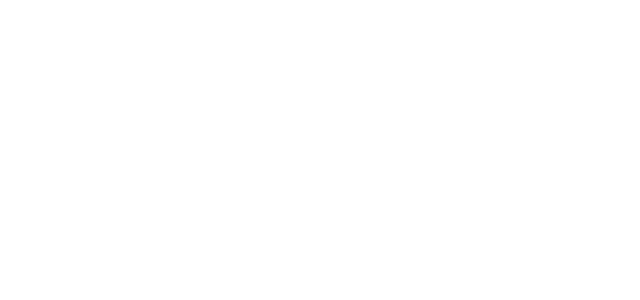
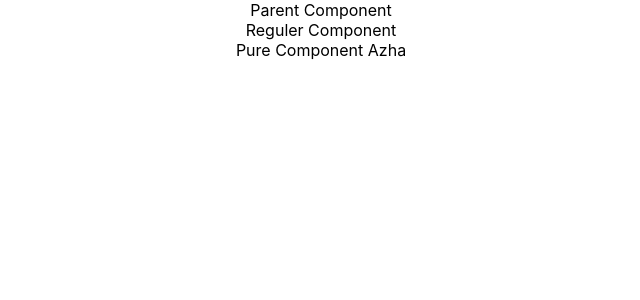
Before and after one commit to azhafth/percobaan, a React (Create React App) app: page / in a window 1280 px wide. Shown: the top 300 px of the page, without its empty margins (319-959 px from the left). Built offline with nearby package versions, Linux system fonts and the light colour scheme.

Commit message:
perubahan hari ini

```diff
--- a/src/App.js
+++ b/src/App.js
@@ -1,8 +1,13 @@
 import React, { Component } from 'react';
 // import logo from './logo.svg';
 import './App.css';
+import PureComp from './components/PureComp';
+import ParentComp from './components/ParentComp';
+// import FragmentDemo from './components/FragmentDemo';
+// import Table from './components/Table';
+// import LifecycleA from './components/LifecycleA';
 // import Form from './components/Form';
-// import Greet from './components/Greet'
+// impo rt Greet from './components/Greet'
 // import Welcome from './components/Welcome'
 // import Hello from './components/Hello'
 // import Message from './components/Message'
@@ -24,6 +29,11 @@
   render() {
   return (
     <div className="App">
+      <ParentComp/>
+      {/* <PureComp/> */}
+      {/* <Table/> */}
+      {/* <FragmentDemo/> */}
+      {/* <LifecycleA/> */}
       {/* <Form/> */}
       {/* <h1 className='error'>Error</h1> */}
       {/* <h1 className={styles.success}>Success</h1> */}
--- /dev/null
+++ b/src/components/FragmentDemo.js
@@ -0,0 +1,12 @@
+import React from 'react'
+
+function FragmentDemo(){
+    return (
+        <React.Fragment>
+        <h1>FragmentDemo</h1>
+        <p>This Describe the Fragment Demo Component</p>
+        </React.Fragment>
+    )
+}
+
+export default FragmentDemo
--- /dev/null
+++ b/src/components/ParentComp.js
@@ -0,0 +1,33 @@
+import React, {Component} from 'react'
+import RegComp from './RegComp'
+import PureComp from './PureComp'
+
+class ParentComp extends Component {
+    constructor (props) {
+        super(props)
+
+        this.state = {
+            name: 'ahza'
+        }
+    }
+    componentDidMount(){
+        setInterval(() => {
+            this.setState({
+                name : 'Azha'
+            })
+        }, 2000)
+    }
+    render (){
+        return (
+           <div>
+            Parent Component
+            <RegComp name={this.state.name}></RegComp>
+            <PureComp name={this.state.name}></PureComp>
+           </div>
+
+        )
+    }
+
+}
+
+export default ParentComp
--- /dev/null
+++ b/src/components/PureComp.js
@@ -0,0 +1,11 @@
+import React, { PureComponent } from 'react';
+
+class PureComp extends PureComponent {
+  render() {
+    return (
+      <div> Pure Component {this.props.name}</div>
+    );
+  }
+}
+
+export default PureComp;
--- /dev/null
+++ b/src/components/RegComp.js
@@ -0,0 +1,13 @@
+import React,{ Component } from 'react'
+
+class RegComp extends Component {
+    render (){
+        return (
+            <div>
+                Reguler Component
+            </div>
+        )
+    }
+}
+
+export default RegComp
--- /dev/null
+++ b/src/components/Table.js
@@ -0,0 +1,16 @@
+import React from 'react'
+import Columns from './Columns'
+
+function Table (){
+    return (
+        <table>
+            <tbody>
+                <tr>
+                    <Columns/>
+                </tr>
+            </tbody>
+        </table>
+    )
+}
+
+export default Table
```
Also changed, not shown: src/components/Columns.js (added, +12 -0 lines), src/components/LifecycleA.js (+53 -2 lines), src/components/LifecycleB.js (added, +40 -0 lines).
